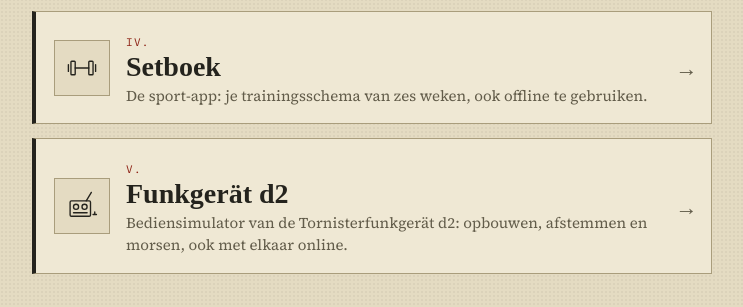
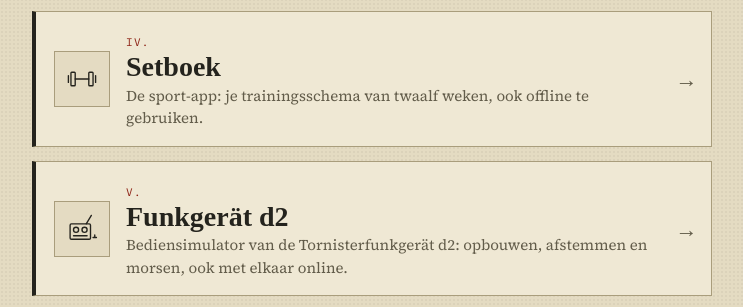
Before and after one commit to GrenBurg/VG726, a plain HTML site: page index.html in a window 1280 px wide. Shown: the part 658-965 px from the top of the page, without its empty margins (268-1011 px from the left). Drawn offline with Linux system fonts and the light colour scheme; a web font is replaced by a local one.

Commit message:
Setboek is een schema van 12 weken
Co-Authored-By: Claude Opus 5.5 <noreply@anthropic.com>
Claude-Session: https://claude.ai/code/session_01BgLh75aM49mdbPXAc1Jdvr

```diff
--- a/index.html
+++ b/index.html
@@ -120,7 +120,7 @@
         <span>
           <span class="nr">IV.</span>
           <h2 class="title">Setboek</h2>
-          <p class="desc">De sport-app: je trainingsschema van zes weken, ook offline te gebruiken.</p>
+          <p class="desc">De sport-app: je trainingsschema van twaalf weken, ook offline te gebruiken.</p>
         </span>
         <span class="arrow" aria-hidden="true">→</span>
       </a>
```
Also changed, not shown: setboek/manifest.webmanifest, 1 other file.
